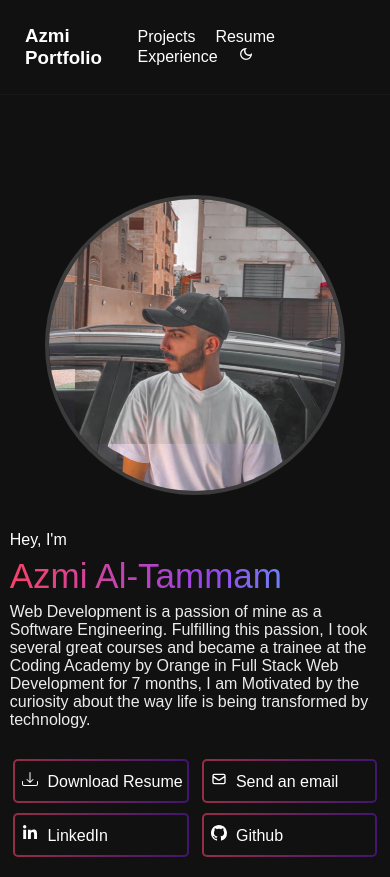
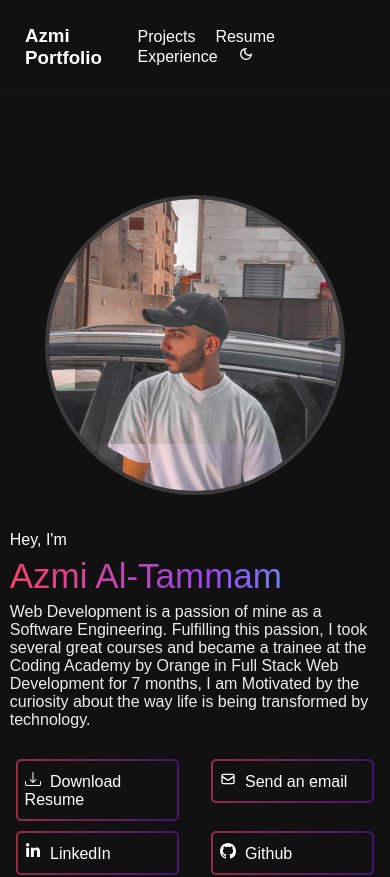
Before and after one commit to AzmiTammam/ReactPortfolio, a React (Create React App) app: page / in a window 390 px wide. Shown: the top 877 px of the page. Built offline with nearby package versions, Linux system fonts and the light colour scheme.

Commit message:
Fix Responsive

```diff
--- a/src/Components/Header/Header.css
+++ b/src/Components/Header/Header.css
@@ -112,13 +112,13 @@ header {
   header .socialLinks ul {
     display: flex;
     flex-wrap: wrap;
-    justify-content: space-evenly;
+    justify-content: space-around;
     flex-direction: row;
   }
   header .socialLinks ul a {
     margin: 5px 0;
-    max-width: 45vw;
-    min-width: 45vw;
+    min-width: 42vw;
+    max-width: 42vw;
   }
   header .socialLinks ul li {
     padding: 10px 0px 10px 7px;
@@ -135,4 +135,7 @@ header {
   .infoSection .title {
     width: 95vw;
   }
+  .infoSection {
+    width: 100vw;
+  }
 }
```
